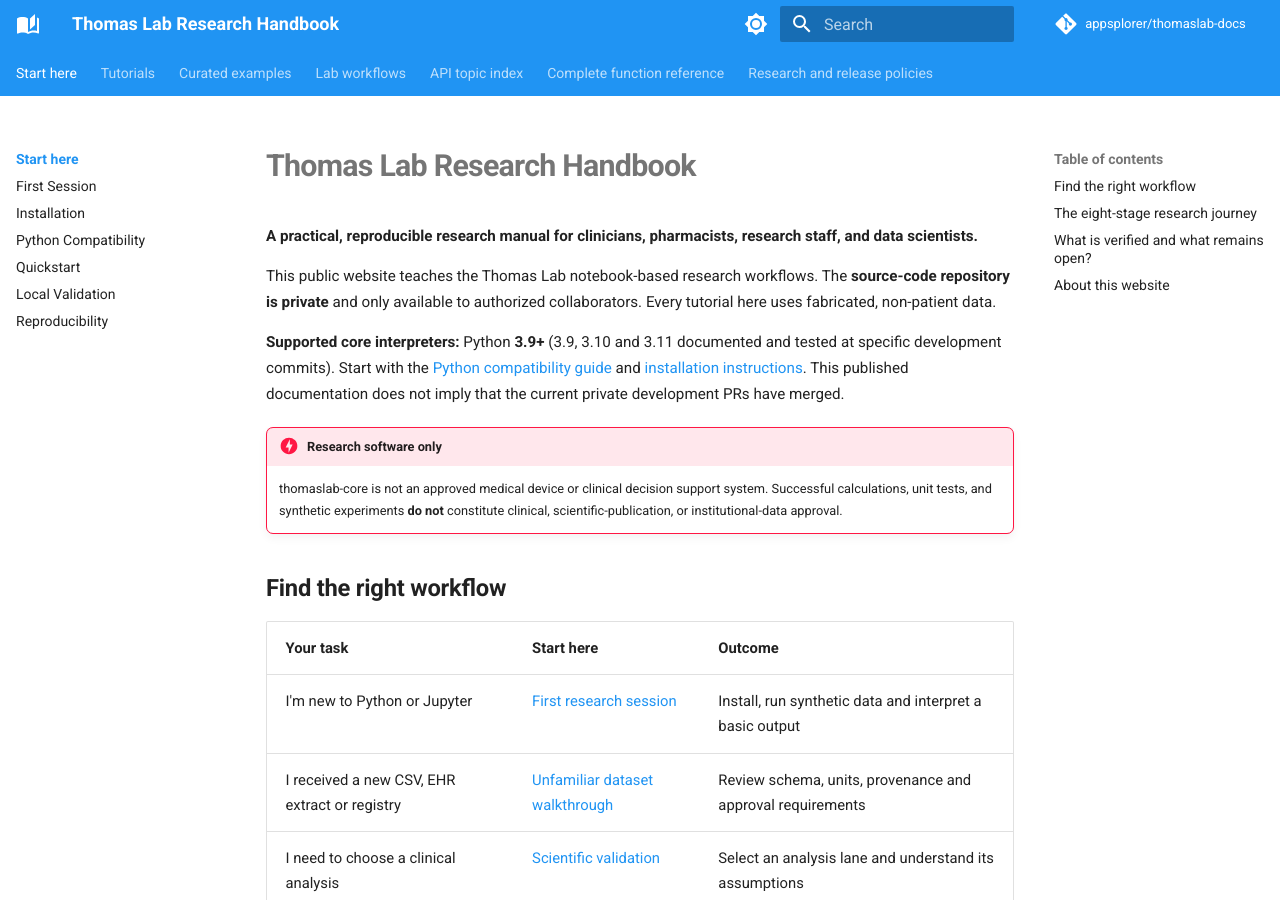
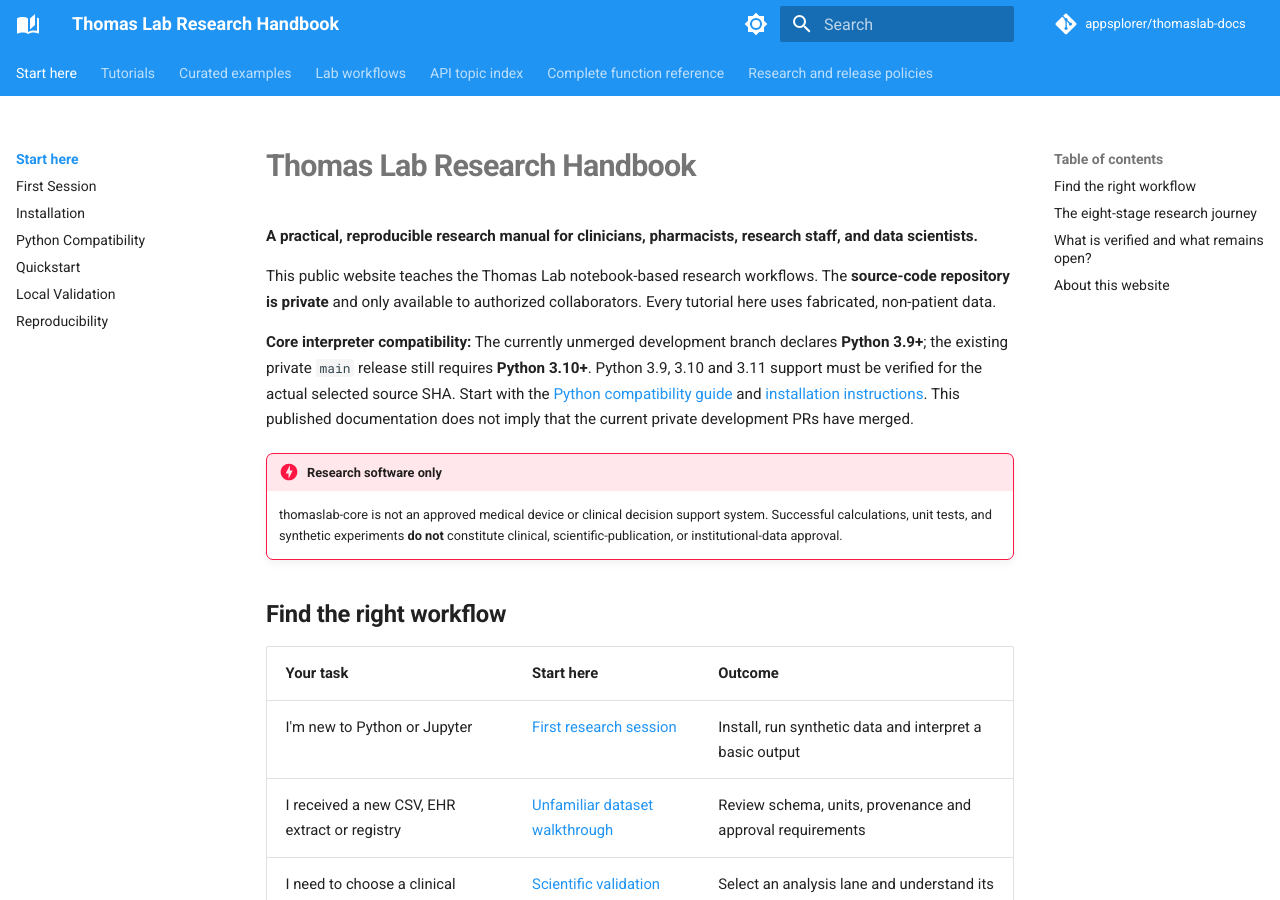
Before and after one commit to appsplorer/thomaslab-docs, an MkDocs documentation site: the page built from docs/index.md, in a window 1280 px wide and 900 px high. Built offline with MkDocs 1.6.1 and Material for MkDocs 9.7.7, drawn with Linux system fonts in a browser that asks for light colours; comment, search, counter and statistics services are not loaded.

Commit message:
docs: distinguish Python3.9 development support from unreleased 3.10+ main package

```diff
--- a/docs/index.md
+++ b/docs/index.md
@@ -4,7 +4,7 @@
 
 This public website teaches the Thomas Lab notebook-based research workflows. The **source-code repository is private** and only available to authorized collaborators. Every tutorial here uses fabricated, non-patient data.
 
-**Supported core interpreters:** Python **3.9+** (3.9, 3.10 and 3.11 documented and tested at specific development commits). Start with the [Python compatibility guide](getting-started/python-compatibility.md) and [installation instructions](getting-started/installation.md). This published documentation does not imply that the current private development PRs have merged.
+**Core interpreter compatibility:** The currently unmerged development branch declares **Python 3.9+**; the existing private `main` release still requires **Python 3.10+**. Python 3.9, 3.10 and 3.11 support must be verified for the actual selected source SHA. Start with the [Python compatibility guide](getting-started/python-compatibility.md) and [installation instructions](getting-started/installation.md). This published documentation does not imply that the current private development PRs have merged.
 
 !!! danger "Research software only"
     thomaslab-core is not an approved medical device or clinical decision support system. Successful calculations, unit tests, and synthetic experiments **do not** constitute clinical, scientific-publication, or institutional-data approval.
```
